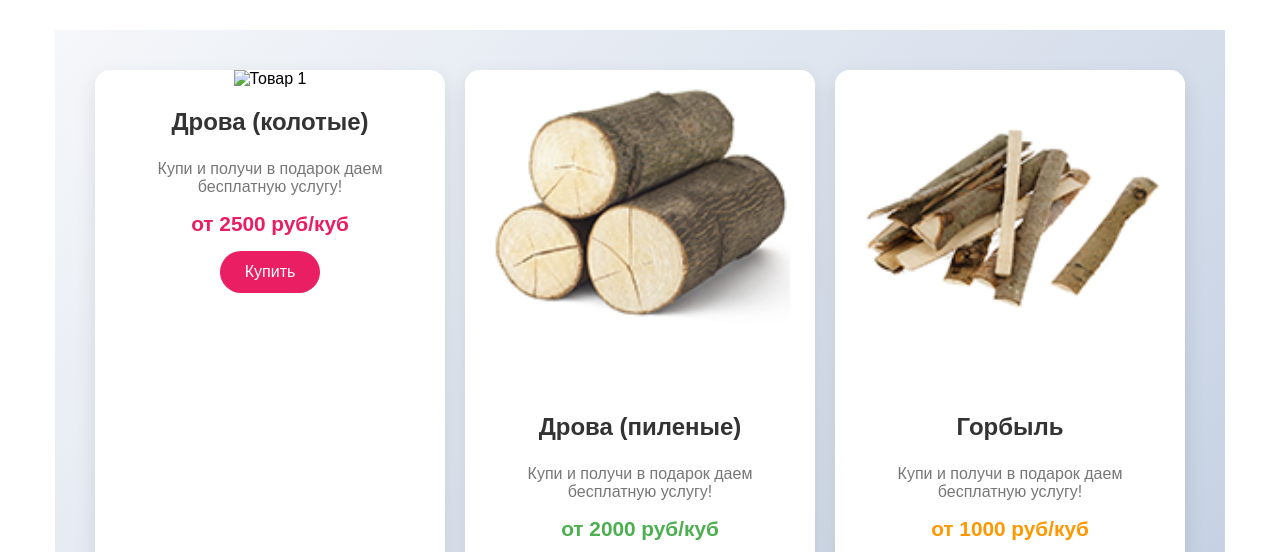
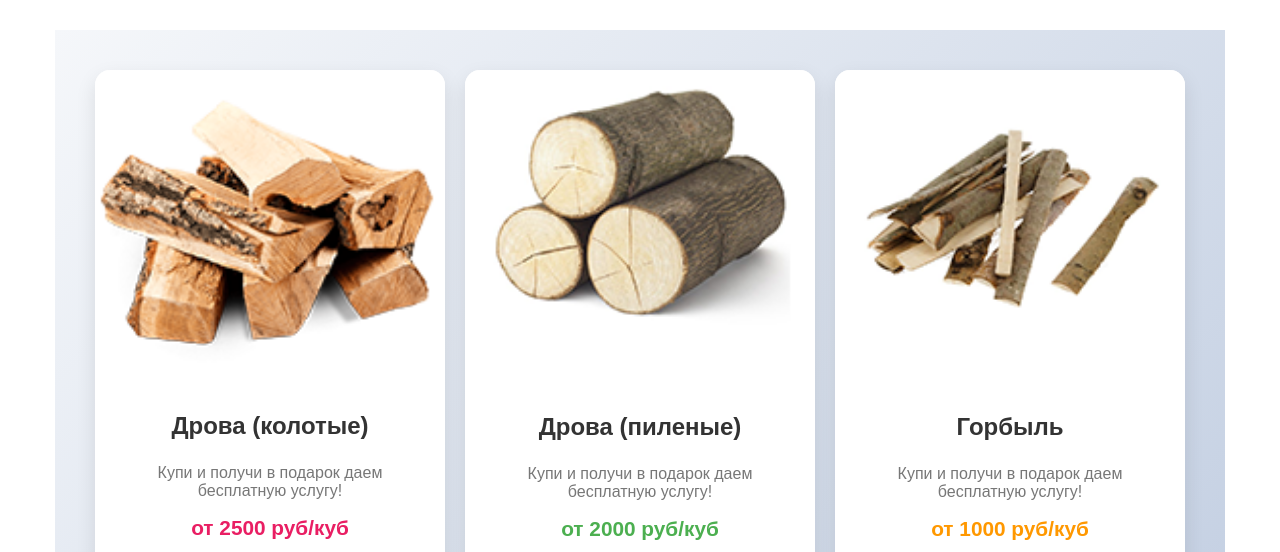
Before and after one commit to Prudexxx/Drova, a plain HTML site: page index.html in a window 1280 px wide. Shown: the part 235-787 px from the top of the page. Drawn offline with nearby package versions, Linux system fonts and the light colour scheme; the site is published under a folder, as on GitHub Pages, so addresses that start at the root find nothing.

Commit message:
Update index.html

```diff
--- a/index.html
+++ b/index.html
@@ -285,7 +285,7 @@ label{
  <div style="display: flex; flex-wrap: wrap; gap: 20px; justify-content: center; padding: 40px; background: linear-gradient(135deg, #f5f7fa, #c3cfe2); font-family: 'Arial', sans-serif;">
   <!-- Товар 1 -->
   <div style="flex: 1 1 300px; background: #fff; border-radius: 15px; box-shadow: 0 8px 20px rgba(0,0,0,0.1); overflow: hidden; transition: transform 0.3s, box-shadow 0.3s; max-width: 350px;">
-    <img src="/ДроваКолотые.PNG" alt="Товар 1" style="width: 100%; height: auto; object-fit: cover;">
+    <img src="ДроваКолотые.PNG" alt="Товар 1" style="width: 100%; height: auto; object-fit: cover;">
     <div style="padding: 20px; text-align: center;">
       <h3 style="margin-top: 0; font-size: 1.5em; color: #333;">Дрова (колотые)</h3>
        <p style="color: #777; font-size: 1em;">Купи и получи в подарок даем бесплатную услугу!</p>
```
